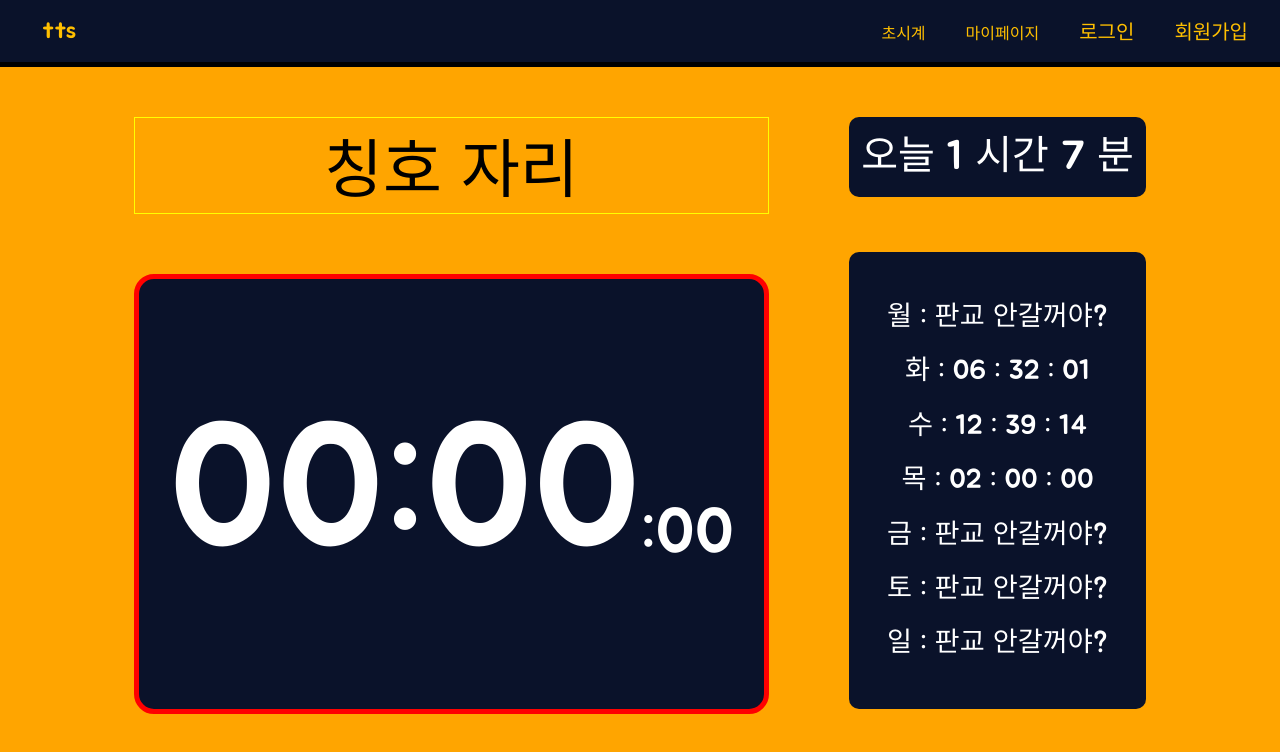
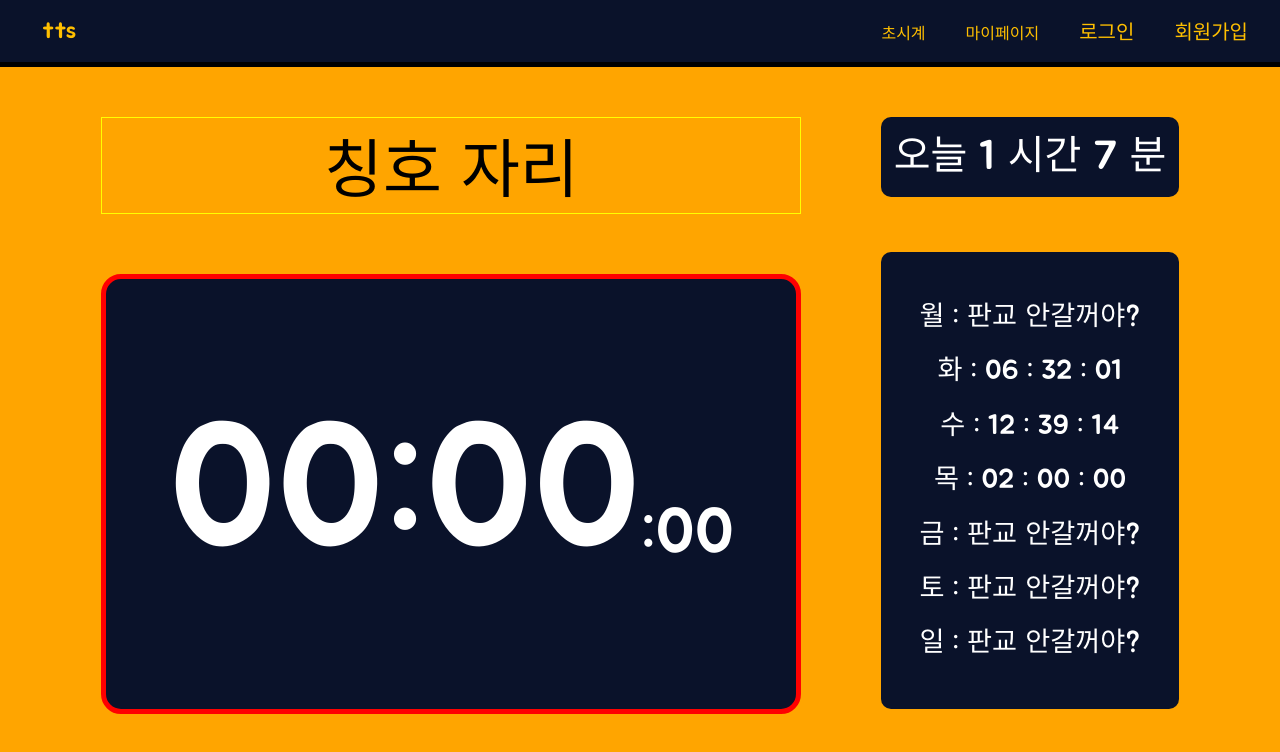
Before and after one commit to codestates/tts-client, a React (Create React App) app: page /main in a window 1280 px wide. Shown: the top 752 px of the page. Built offline with nearby package versions, Linux system fonts and the light colour scheme; no server answers.

Commit message:
Feat#43 edit css

```diff
--- a/src/componentsCss/Clock.css
+++ b/src/componentsCss/Clock.css
@@ -12,6 +12,7 @@
   border-radius: 20px;
   padding: 30px;
   margin: 15px 20px 0;
+  width: 700px;
   /* height: 70%; */
 }
 
@@ -29,7 +30,7 @@
   border-radius: 20px;
   padding: 30px;
   margin: 15px 20px 0;
-
+  width: 700px;
   /* height: 80%; */
 }
 
--- a/src/pages/MainPage.js
+++ b/src/pages/MainPage.js
@@ -7,6 +7,8 @@ import NowStudyTime from "../components/NowStudyTime";
 import "../componentsCss/MainPage.css";
 
 function MainPage() {
+  //! 로그인 상태에 따라 랜더할지말지 선택할수있게
+
   return (
     <div className="allInBox">
       <NavBar />
```
